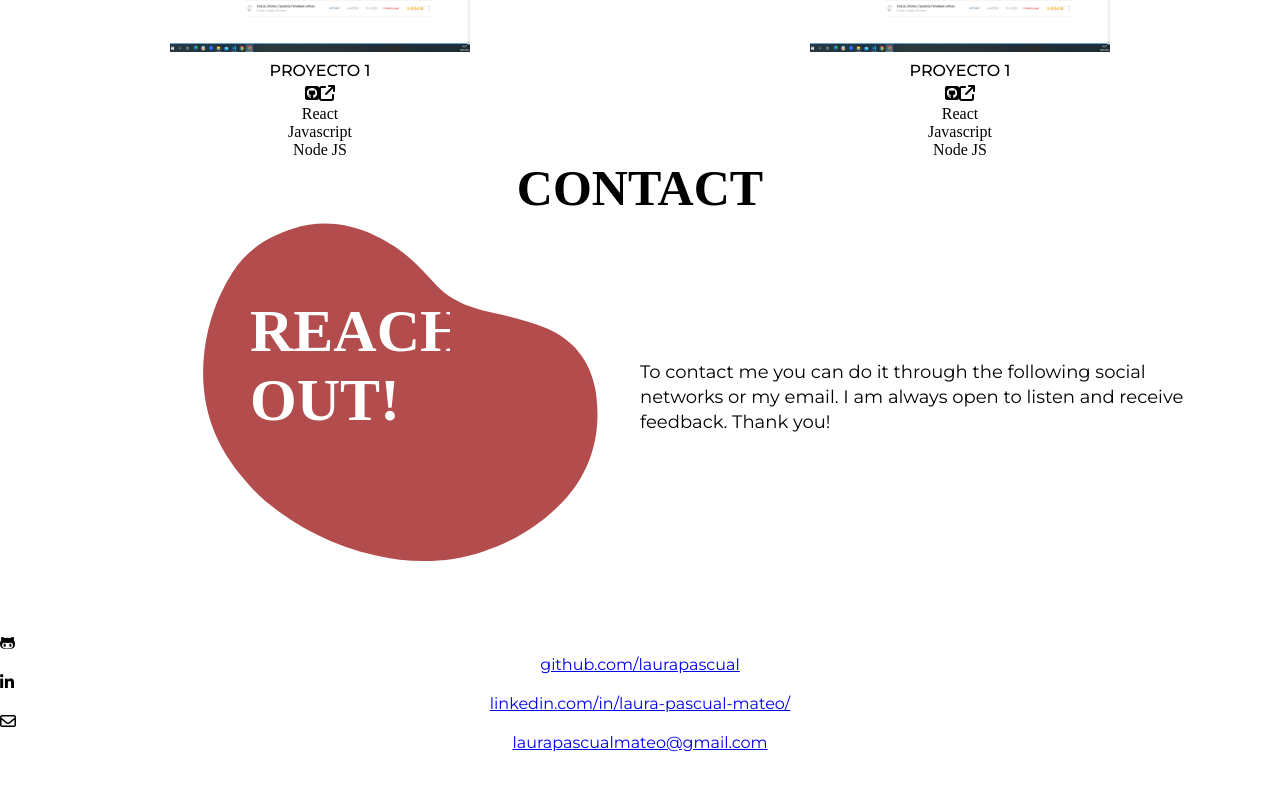
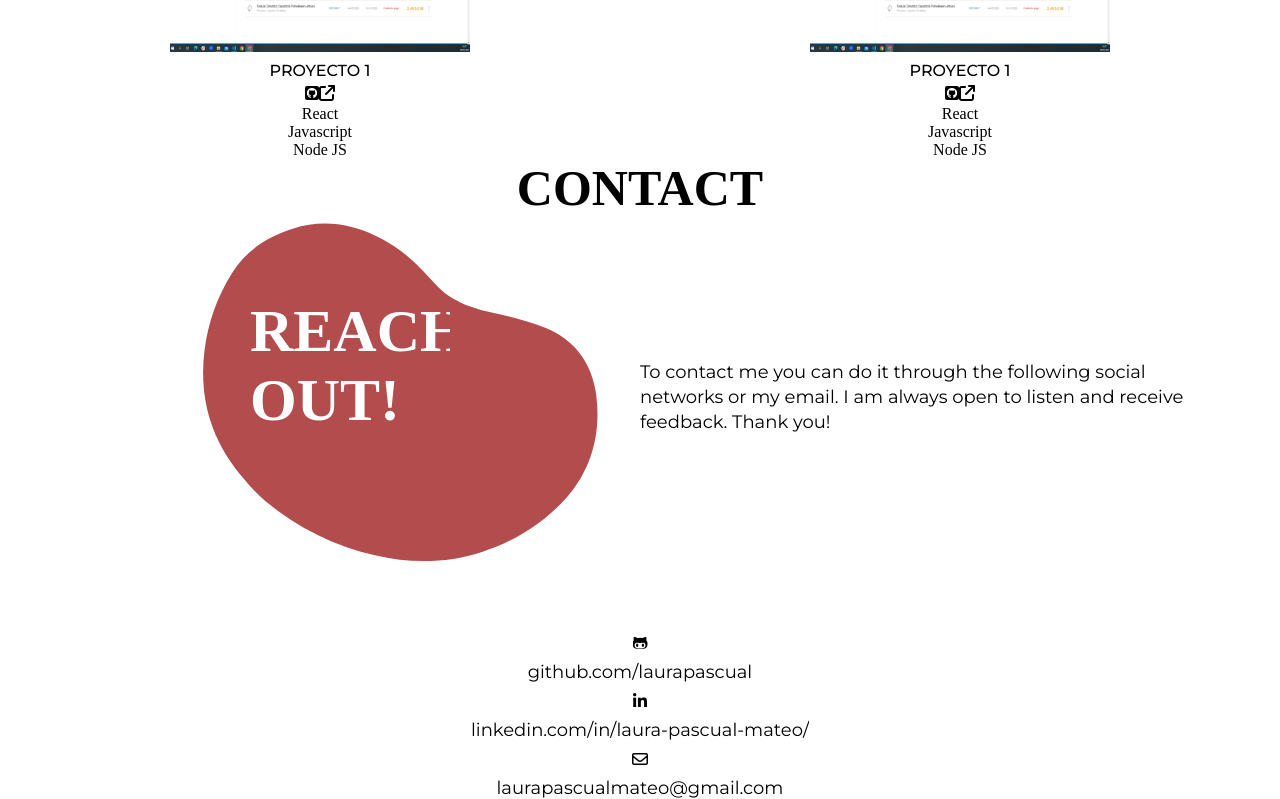
Before and after one commit to laurapascual/Portfolio-Laura-Pascual, a React (Create React App) app: page /#/ in a window 1280 px wide. Shown: the part 2153-2952 px from the top of the page. Before the commit the page ends 2905 px from the top, so only its background shows below. Built offline with nearby package versions, Linux system fonts and the light colour scheme; a web font is replaced by a local one.

Commit message:
Update section 2 contact

```diff
--- a/src/styles/layouts/Contact.scss
+++ b/src/styles/layouts/Contact.scss
@@ -15,9 +15,12 @@
     }
     &__rrss {
         font-family: $font_text;
+        font-size: 18px;
         display: flex;
         align-items: center;
         justify-content: center;
+        text-decoration: none;
+        color: black;
     }
     &__section {
         display: grid;
@@ -41,5 +44,9 @@
     }
     &__section2 {
         padding-top: 200px;
+        display: flex;
+        flex-direction: column;
+        align-items: center;
+        gap: 10px;
     }
 }
```
